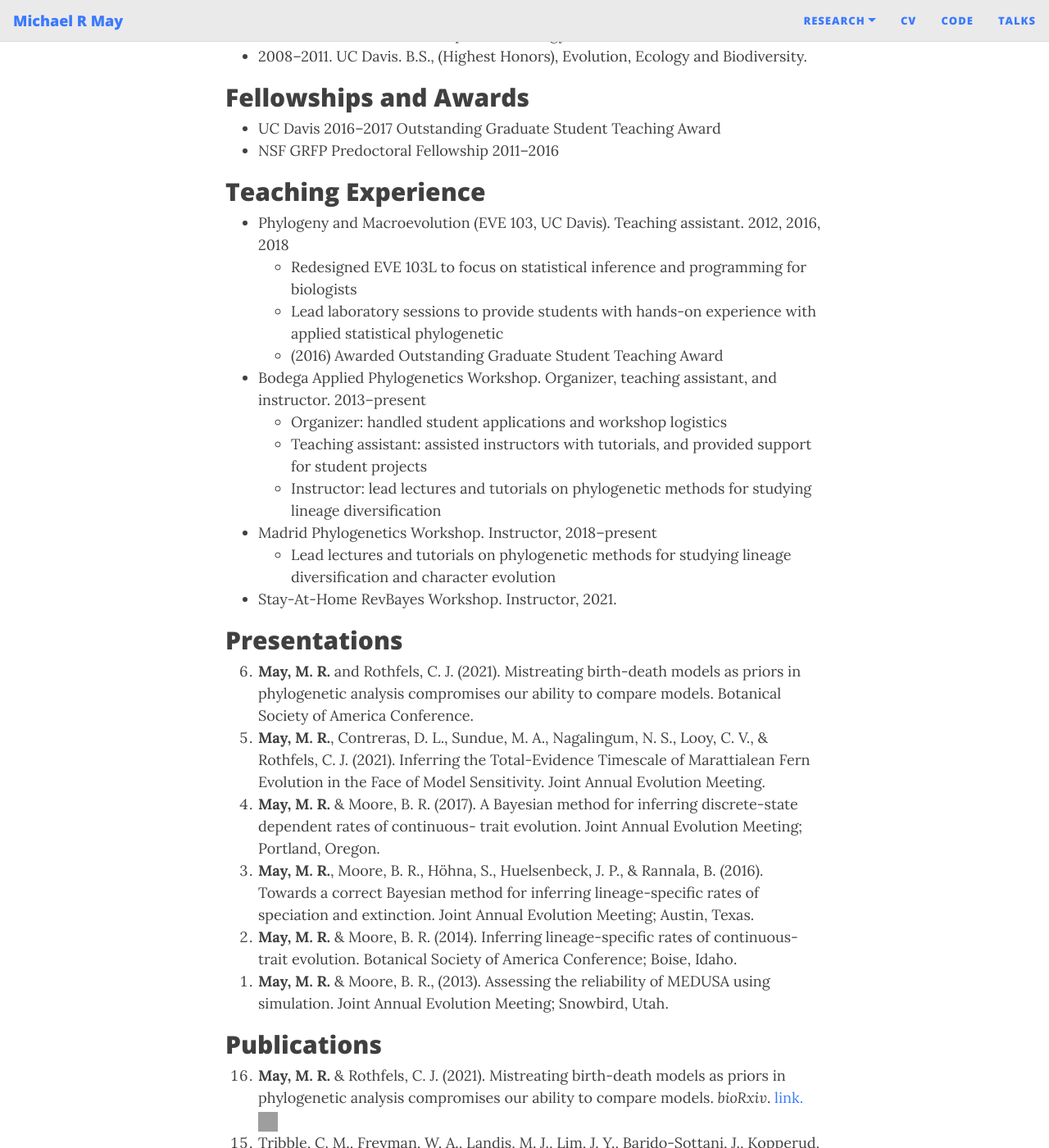
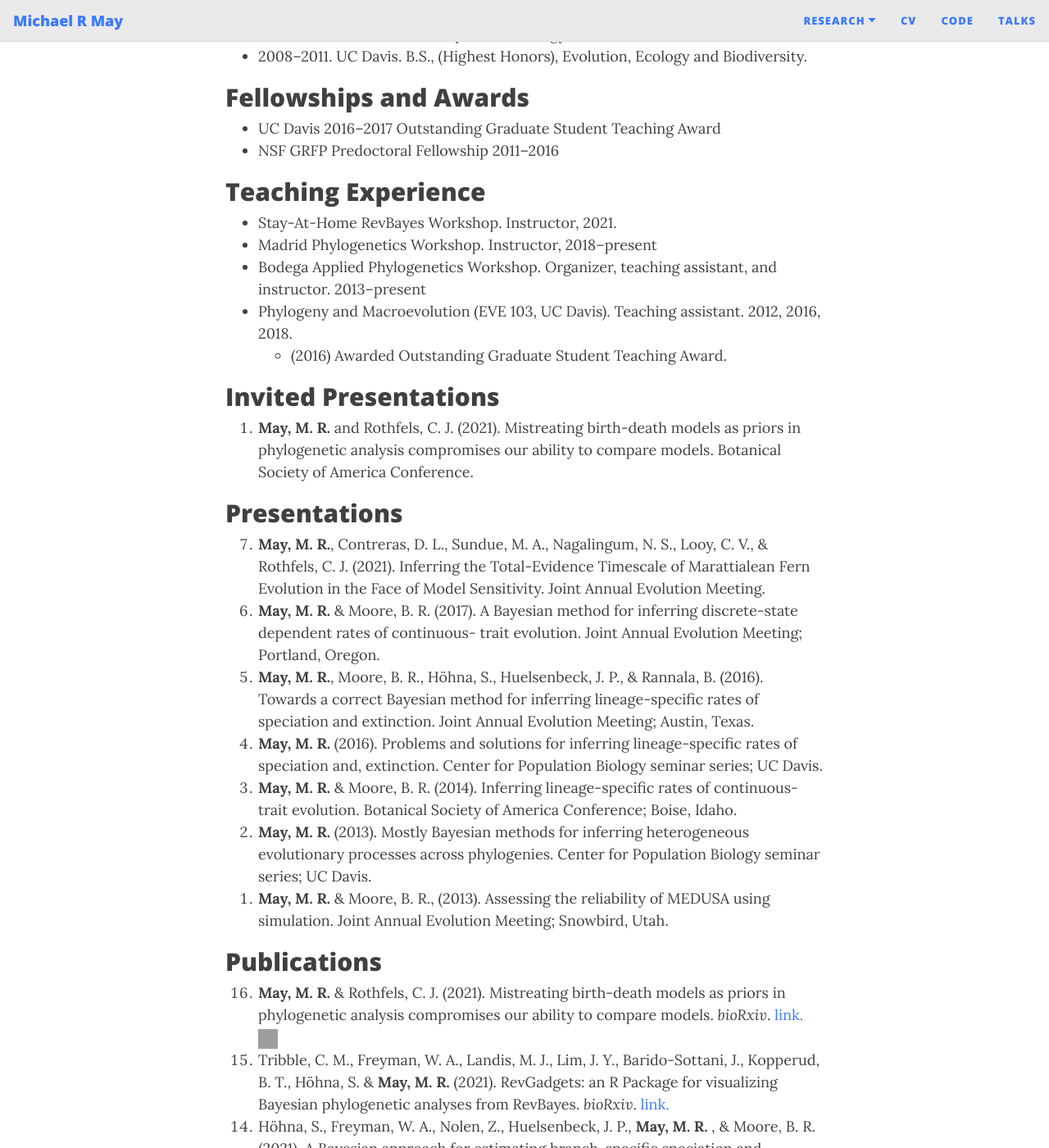
Before and after one commit to mikeryanmay/mikeryanmay.github.io, a Jekyll site: the page built from pages/cv_content.md, in a window 1280 px wide and 1400 px high, scrolled down 439 px. Shown: the whole window at 82% size. Built offline with Jekyll 4.4.1, drawn with Linux system fonts in a browser that asks for light colours; nearby versions of some CDN libraries; our own code applies the rules of GitHub Pages for plain Markdown files; grey boxes are pictures that could not be loaded.

Commit message:
adding invited and departmental presentations

```diff
--- a/pages/cv_content.md
+++ b/pages/cv_content.md
@@ -20,24 +20,23 @@ Center for Population Biology, University of California, Davis
 
 ## Teaching Experience
 
-- Phylogeny and Macroevolution (EVE 103, UC Davis). Teaching assistant. 2012, 2016, 2018
-	- Redesigned EVE 103L to focus on statistical inference and programming for biologists
-	- Lead laboratory sessions to provide students with hands-on experience with applied statistical phylogenetic
-	- (2016) Awarded Outstanding Graduate Student Teaching Award
+- Stay-At-Home RevBayes Workshop. Instructor, 2021.
+- Madrid Phylogenetics Workshop. Instructor, 2018–present
 - Bodega Applied Phylogenetics Workshop. Organizer, teaching assistant, and instructor. 2013–present
-	- Organizer: handled student applications and workshop logistics
-	- Teaching assistant: assisted instructors with tutorials, and provided support for student projects
-	- Instructor: lead lectures and tutorials on phylogenetic methods for studying lineage diversification
-- Madrid Phylogenetics Workshop. Instructor, 2018–present
-	- Lead lectures and tutorials on phylogenetic methods for studying lineage diversification and character evolution
-- Stay-At-Home RevBayes Workshop. Instructor, 2021.
+- Phylogeny and Macroevolution (EVE 103, UC Davis). Teaching assistant. 2012, 2016, 2018.
+	- (2016) Awarded Outstanding Graduate Student Teaching Award.
 
-## Presentations
+## Invited Presentations
 
 <ol reversed>
 	<li>
 		<b>May, M. R.</b> and Rothfels, C. J. (2021). Mistreating birth-death models as priors in phylogenetic analysis compromises our ability to compare models. Botanical Society of America Conference.
 	</li>
+</ol>
+
+## Presentations
+
+<ol reversed>
 	<li>
 		<b>May, M. R.</b>, Contreras, D. L., Sundue, M. A., Nagalingum, N. S., Looy, C. V., & Rothfels, C. J. (2021). Inferring the Total-Evidence Timescale of Marattialean Fern Evolution in the Face of Model Sensitivity. Joint Annual Evolution Meeting.
 	</li>
@@ -48,7 +47,13 @@ Center for Population Biology, University of California, Davis
 		<b>May, M. R.</b>, Moore, B. R., Höhna, S., Huelsenbeck, J. P., & Rannala, B. (2016). Towards a correct Bayesian method for inferring lineage-specific rates of speciation and extinction. Joint Annual Evolution Meeting; Austin, Texas.
 	</li>
 	<li>
+		<b>May, M. R.</b> (2016). Problems and solutions for inferring lineage-specific rates of speciation and, extinction. Center for Population Biology seminar series; UC Davis.
+	</li>
+	<li>
 		<b>May, M. R.</b> & Moore, B. R. (2014). Inferring lineage-specific rates of continuous-trait evolution. Botanical Society of America Conference; Boise, Idaho.
+	</li>
+	<li>
+		<b>May, M. R.</b> (2013). Mostly Bayesian methods for inferring heterogeneous evolutionary processes across phylogenies. Center for Population Biology seminar series; UC Davis.
 	</li>
 	<li>
 		<b>May, M. R.</b> & Moore, B. R., (2013). Assessing the reliability of MEDUSA using simulation. Joint Annual Evolution Meeting; Snowbird, Utah.
```
